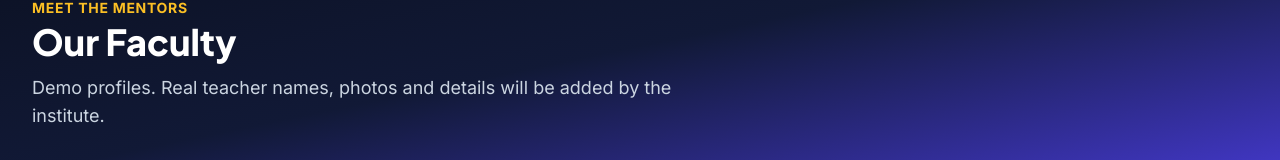
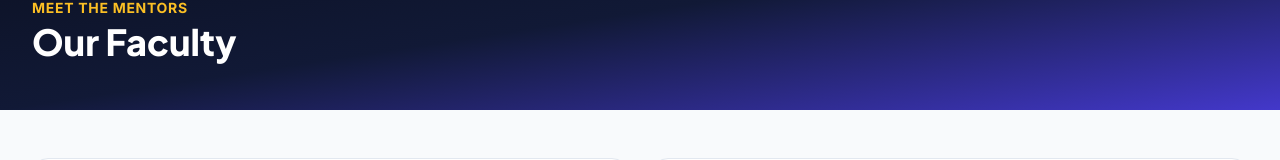
Before and after one commit to dhruvudainiyan-hub/physics-runway, a Next.js app: page /faculty in a window 1280 px wide. Shown: the part 151-311 px from the top of the page. Built offline with nearby package versions, Linux system fonts and the light colour scheme; no server answers.

Commit message:
Update page.js

```diff
--- a/app/faculty/page.js
+++ b/app/faculty/page.js
@@ -8,7 +8,7 @@ export const metadata = { title: "Our Faculty | Physics Runway" };
 export default function FacultyPage() {
   return (
     <main>
-      <PageHeader eyebrow="Meet the mentors" title="Our Faculty" subtitle="Demo profiles. Real teacher names, photos and details will be added by the institute." crumbs={[{ label: "Our Faculty" }]} />
+      <PageHeader eyebrow="Meet the mentors" title="Our Faculty" crumbs={[{ label: "Our Faculty" }]} />
       <section className="bg-slate-50 py-12">
         <div className="container-page grid grid-cols-1 gap-6 md:grid-cols-2">
           {faculty.map((f, i) => (
```
